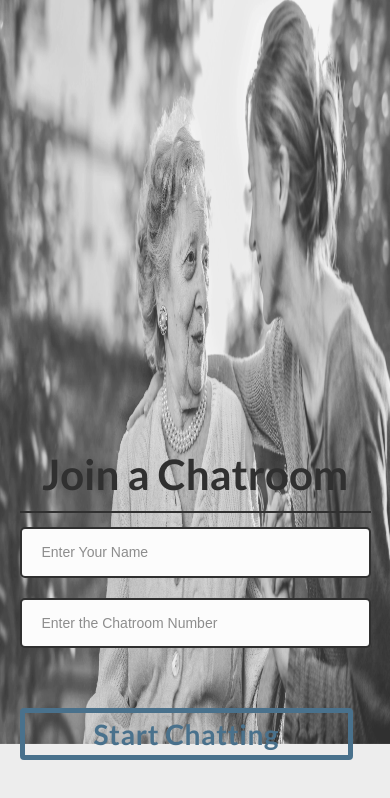
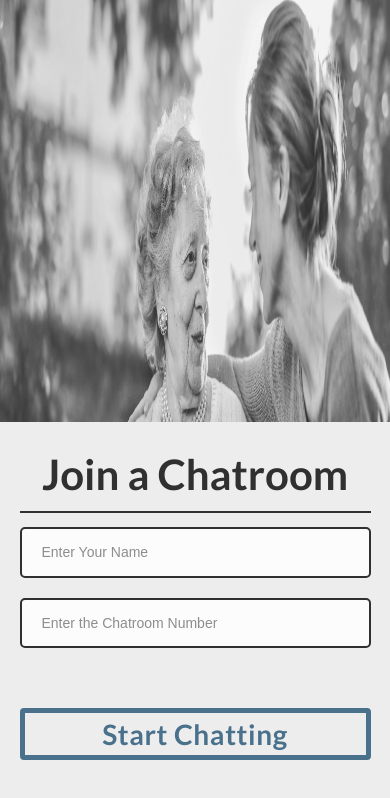
Before and after one commit to Steffield/react-chat-app-for-seniors, a React (Create React App) app in the folder client/: page / in a window 390 px wide. Shown: the top 798 px of the page. Built offline with nearby package versions, Linux system fonts and the light colour scheme.

Commit message:
started weather component

```diff
--- a/client/src/components/Chat/Chat.js
+++ b/client/src/components/Chat/Chat.js
@@ -7,6 +7,7 @@ import Header from "../Header/Header";
 import SideText from "../SideText/SideText";
 import Messages from "../Messages/Messages";
 import Input from "../Input/Input";
+import WeatherInfo from "../WeatherInfo/WeatherInfo";
 
 let socket;
 
@@ -123,6 +124,8 @@ const Chat = ({ location }) => {
   return (
     <>
       <Header room={room} name={name} />
+      <WeatherInfo />
+
       <div className="chatOuterContainer">
         <div className="chatInnerContainer">
           <Messages messages={messages} name={name} />
--- a/client/src/components/Chat/Chat.scss
+++ b/client/src/components/Chat/Chat.scss
@@ -2,7 +2,7 @@
   display: flex;
   justify-content: center;
   align-items: center;
-  height: 100vh;
+  height: 85vh;
   // background-color: #1a1a1d;
 }
 
@@ -18,7 +18,7 @@
 
 @media (min-width: 320px) and (max-width: 480px) {
   .chatOuterContainer {
-    height: 100%;
+    height: 90%;
   }
 
   .chatInnerContainer {
--- a/client/src/components/Header/Header.scss
+++ b/client/src/components/Header/Header.scss
@@ -54,3 +54,9 @@ a {
 .chatBoxTitle {
   margin-right: 5%;
 }
+
+.joinBtn {
+  display: inline-block;
+  // width: 100%;
+  // margin-right: 0;
+}
--- a/client/src/components/Join/Join.js
+++ b/client/src/components/Join/Join.js
@@ -46,6 +46,7 @@ const Join = () => {
         </div>
 
         <Link
+          className="joinBtn"
           onClick={(e) => (!name || !room ? e.preventDefault() : null)}
           to={`/chat?name=${name}&room=${room}`}
         >
--- a/client/src/components/Join/Join.scss
+++ b/client/src/components/Join/Join.scss
@@ -215,6 +215,11 @@ label {
   font-size: 1.3em !important;
 }
 
+.joinBtn {
+  margin: 0;
+  width: 100%;
+}
+
 @media (max-width: 1100px) {
   .joinOuterContainer {
     width: 100%;
@@ -232,7 +237,7 @@ label {
 
 @media (min-width: 320px) and (max-width: 480px) {
   .joinOuterContainer {
-    height: 100%;
+    height: 50%;
   }
 
   .joinInnerContainer {
--- a/client/src/components/Messages/Message/Message.js
+++ b/client/src/components/Messages/Message/Message.js
@@ -24,7 +24,11 @@ const Message = ({ message: { user, text }, name }) => {
     </div>
   ) : (
     <div className="messageContainer justifyStart left floated">
-      <div className="messageBubble bgOtherUser">
+      <div
+        className={`messageBubble bgOtherUser ${
+          user === "admin" ? "adminBubble" : ""
+        }`}
+      >
         <p className="messageText">{ReactEmoji.emojify(text)}</p>
       </div>
       {/* <p className="subtext">{time}</p> */}
--- a/client/src/components/Messages/Message/Message.scss
+++ b/client/src/components/Messages/Message/Message.scss
@@ -1,3 +1,5 @@
+@import "../../../variables.scss";
+
 .bgUser {
   background-color: black !important;
   color: white;
@@ -10,12 +12,16 @@
 // }
 
 .messageBubble {
-  background: #5668f2;
+  background: $lightblue;
   border-radius: 20px;
-  padding: 5px 20px;
+  padding: 5px 15px;
   color: white;
   display: inline-block;
   max-width: 80%;
+}
+
+.adminBubble {
+  background: $blue;
 }
 
 .messageText {
--- a/client/src/components/SideText/SideText.scss
+++ b/client/src/components/SideText/SideText.scss
@@ -18,6 +18,7 @@
 li {
   font-size: 24px;
   padding: 5px;
+  font-family: "Roboto", sans-serif;
 }
 
 .activeItem {
--- /dev/null
+++ b/client/src/components/WeatherInfo/WeatherInfo.js
@@ -0,0 +1,15 @@
+import React from "react";
+import "./WeatherInfo.scss";
+
+const WeatherInfo = () => {
+  return (
+    <>
+      <h3 className="weatherUpdate">
+        The current temperature in x is x{" "}
+        <img src="https://placehold.it/20x20" />
+      </h3>
+    </>
+  );
+};
+
+export default WeatherInfo;
--- /dev/null
+++ b/client/src/components/WeatherInfo/WeatherInfo.scss
@@ -0,0 +1,3 @@
+.weatherUpdate {
+  text-align: center;
+}
--- a/client/src/variables.scss
+++ b/client/src/variables.scss
@@ -1,4 +1,5 @@
 $gradient: linear-gradient(315deg, #20bf55 0%, #01baef 74%);
 $blue: #205274;
+$lightblue: #2685d0;
 $purple: #5668f2;
 $br: 5px;
```
